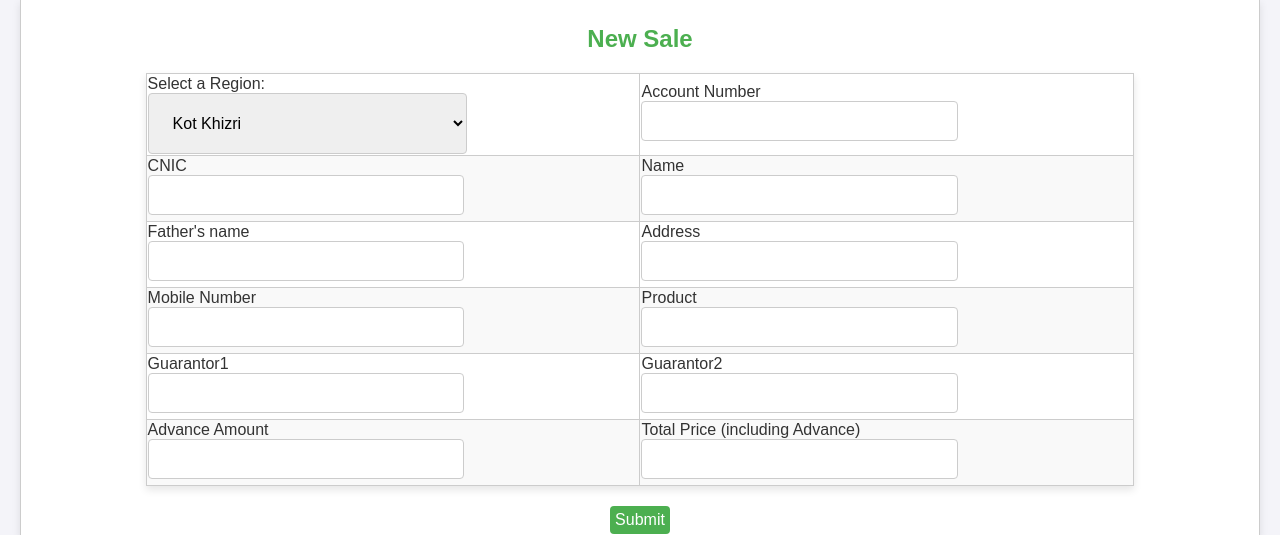
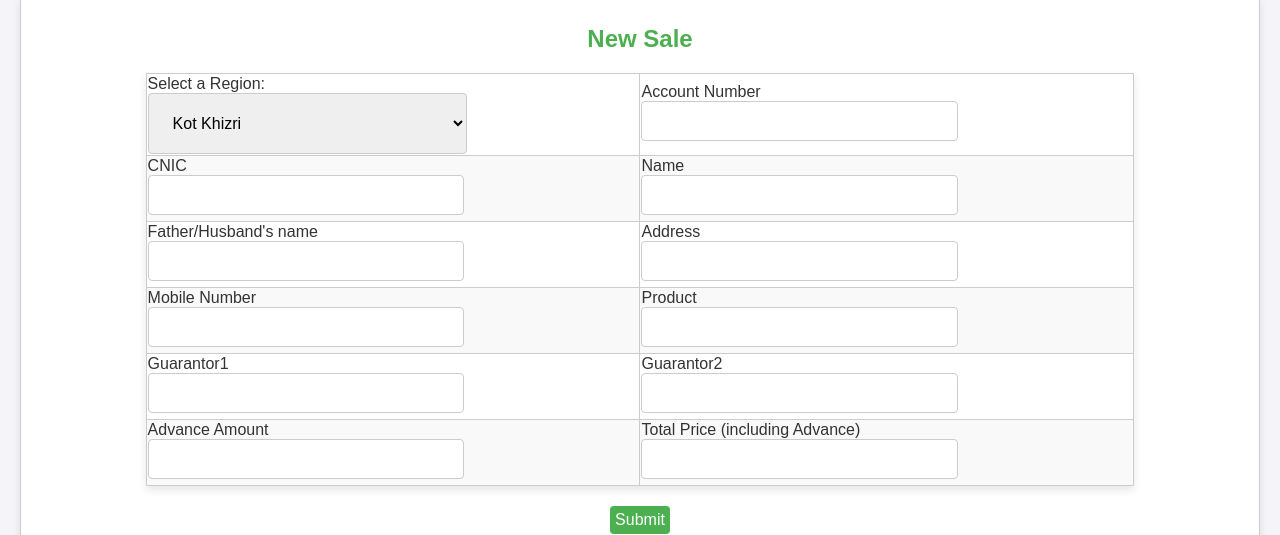
Before and after one commit to mha7334/HussainTraders, a Flask app: page /addcust in a window 1280 px wide. Shown: the part 197-732 px from the top of the page. Run offline with Flask 3, Linux system fonts and the light colour scheme; data comes from the database, SQL or seed files in the repository.

Commit message:
husaband or father name field

```diff
--- a/templates/add_customer.html
+++ b/templates/add_customer.html
@@ -55,7 +55,7 @@
                 <tr>
                     <td>
 
-                        <label for="father">Father's name<br>
+                        <label for="father">Father/Husband's name<br>
                         <input type="text" id="father" name="father" /><br>
 
                     </td>
```
